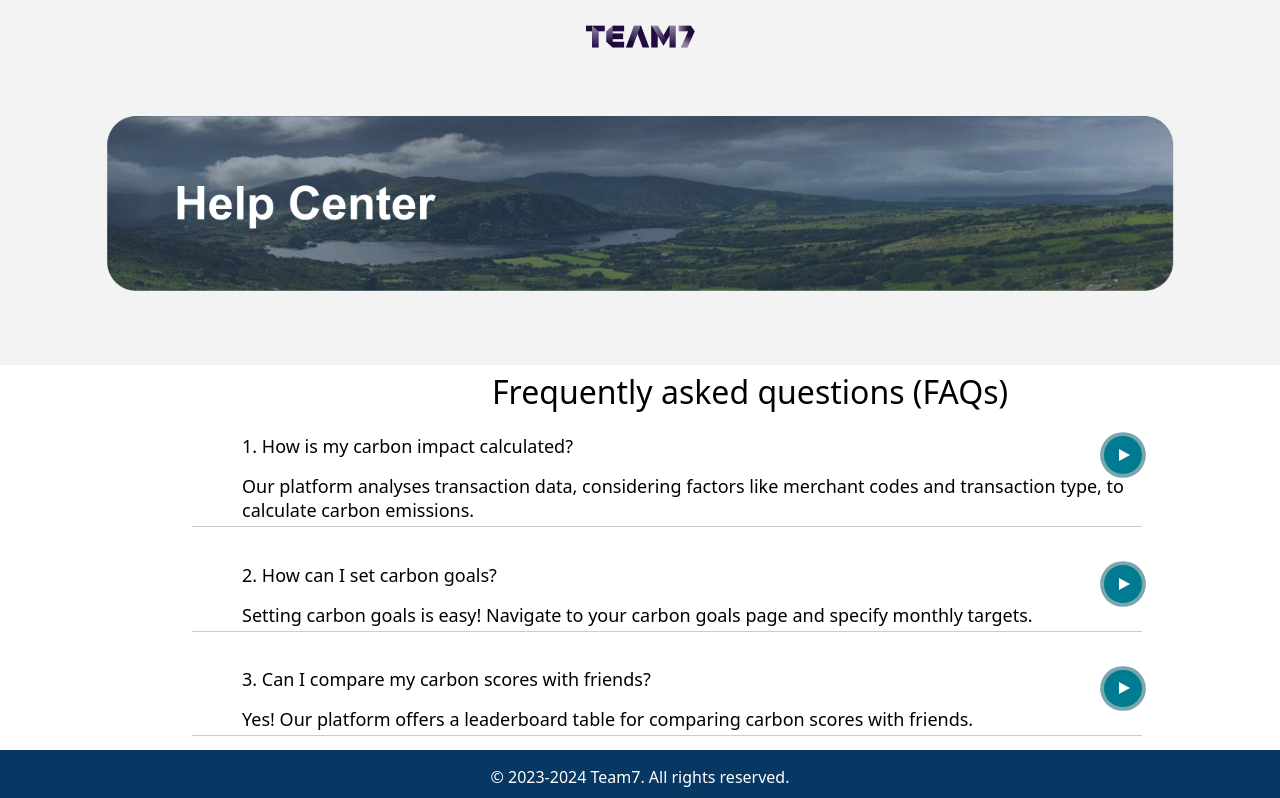
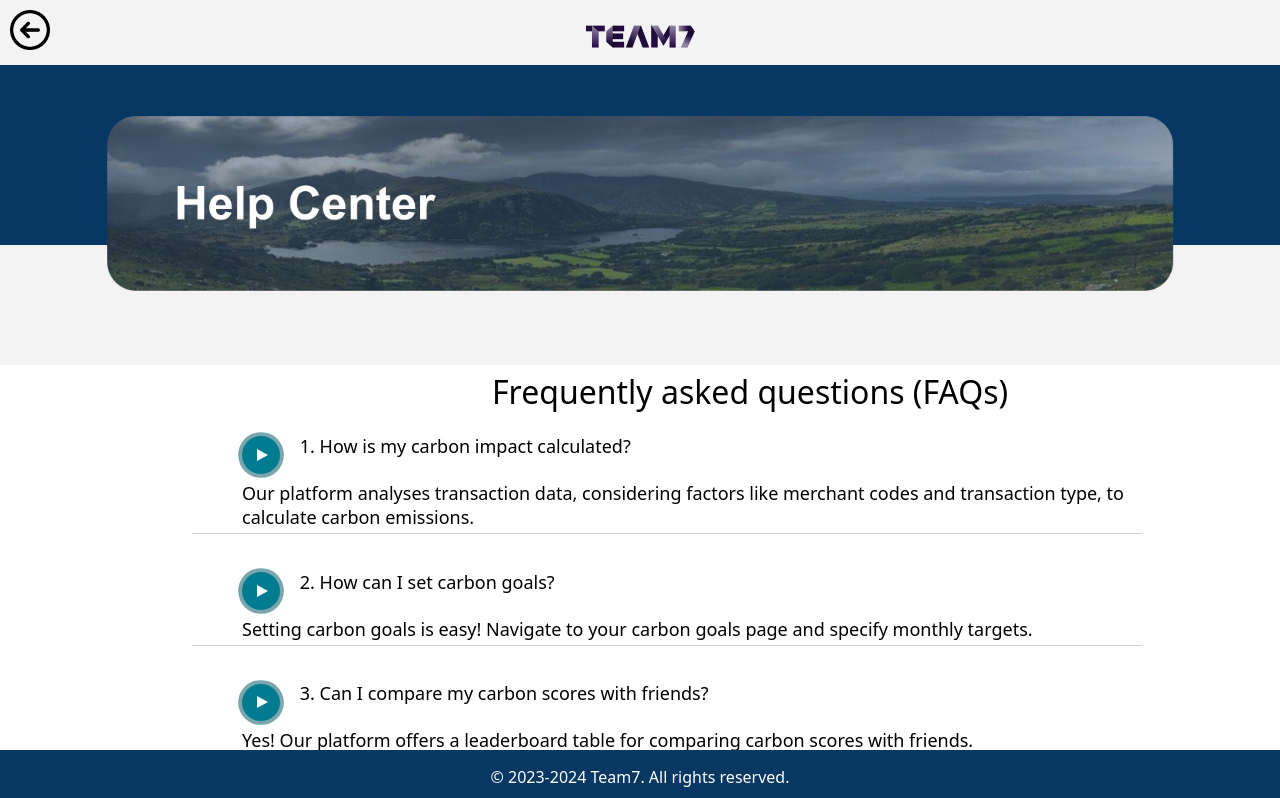
Before and after one commit to He1mont/CapitalOne-Carbon-Impact, a React (Create React App) app in the folder frontend/: page /FAQS in a window 1280 px wide. Shown: the top 798 px of the page. Built offline with nearby package versions, Linux system fonts and the light colour scheme.

Commit message:
feat: format changes to help and FAQ

```diff
--- a/frontend/src/assets/styles/FAQ.module.css
+++ b/frontend/src/assets/styles/FAQ.module.css
@@ -37,6 +37,16 @@ html, body {
     transform: translateY(-50%);
 
   }
+  .headLeft{
+    margin-left: 2px;
+    position: absolute;
+    margin-top: 5px;
+    margin-left: 5px;
+  }
+  .backimg{
+    width: 50px;
+    object-fit: fill;
+  }
 
   /*------------------------------ MID ------------------------------*/
   .midBar{
@@ -48,7 +58,7 @@ html, body {
   /*---------- MID-HIGH ----------*/
 
   .midHigh{
-    z-index: -1;
+    z-index: 1;
     user-select: none;
     width: 100%;
     height: 180px;
@@ -97,12 +107,13 @@ html, body {
   }
 
 
+
   /*------------------------------ LOW ------------------------------*/
   .lowBar{
     position: absolute;
     top: 365px;
     min-height: 330px;
-    height:600px;
+    height:850px;
     width: 100vw;
     /* height: auto; */
     /* width: 100%; */
@@ -142,7 +153,7 @@ html, body {
     cursor: pointer;
     /* transition: 0.3; */
     animation: pulse 4.0s ease infinite;
-    margin-left: 100px;
+    margin-right: 20px;
 
   }
   .play_button::before{
@@ -191,6 +202,7 @@ html, body {
 }
 .helpTable label {
     display: block;
+    padding-top: 7px;
     padding-bottom: 4px;
 }
 
--- a/frontend/src/assets/styles/Help.module.css
+++ b/frontend/src/assets/styles/Help.module.css
@@ -48,17 +48,6 @@ body {
   position: absolute;
 }
 
-/*---------- MID-HIGH ----------*/
-
-.midHigh {
-  z-index: -1;
-  user-select: none;
-  width: 100%;
-  height: 180px;
-  position: absolute;
-  text-align: center;
-  background-color: #073763ff;
-}
 
 .title {
   color: white;
@@ -254,15 +243,18 @@ body {
   width: 100%;
   height: 300px;
   position: absolute;
+
 }
 
 /*---------- MID-HIGH ----------*/
 .midHigh {
   user-select: none;
+  background-color: #073763ff;
   width: 100%;
   height: 200px;
   position: absolute;
-  background-color: #073763ff;
+  z-index: 1;
+
 }
 
 /*---------- CENTER ----------*/
@@ -303,7 +295,7 @@ body {
 .lowBar {
   position: absolute;
   top: 365px;
-  min-height: 330px;
+  min-height: 500px;
   height: auto;
   width: 100%;
   background-color: rgb(255, 255, 255);
--- a/frontend/src/pages/FAQS.js
+++ b/frontend/src/pages/FAQS.js
@@ -4,26 +4,6 @@ import styles from "../assets/styles/FAQ.module.css"; // Import CSS module
 import { useCollapse } from "react-collapsed";
 import axios from "axios";
 
-/**
- * Collapsible component
- */
-function Collap(props) {
-  const config = {
-    defaultExpanded: props.defaultExpanded || false,
-    collapsedHeight: props.collapsedHeight || 0,
-  };
-  const { getCollapseProps, getToggleProps, isExpanded } = useCollapse(config);
-  return (
-    <div className={styles.collapsible}>
-      <div className={styles.header} {...getToggleProps()}>
-        <div className={styles.title}>{props.title}</div>
-      </div>
-      <div {...getCollapseProps()}>
-        <div className={styles.content}>{props.children}</div>
-      </div>
-    </div>
-  );
-}
 
 function Head() {
   const history = useHistory();
@@ -32,8 +12,20 @@ function Head() {
       pathname: "/",
     });
   }
+  function handleHelpClick() {
+    history.push({
+      pathname: "/help",
+    });
+  }
   return (
     <div className={styles.headBar}>
+          <div className={styles.headLeft}>
+        <img
+        src="/images/helpback.png"
+        className={styles.backimg}
+        onClick={handleHelpClick}
+        />
+      </div>
       {/* Logo */}
       <div className={styles.headCenter}>
         <img
@@ -50,7 +42,9 @@ function Head() {
 function Mid({ name }) {
   return (
     <div className={styles.midBar}>
+
       <div className={styles.midHigh}>
+
         {/* <h1 className={styles.title}>Help centre</h1> */}
       </div>
       {/* Carbon Impact Information Box */}
@@ -148,8 +142,9 @@ function Low({ name, id }) {
           </div>
           <div className={styles.questionWrapper}>
             <div className={styles.question}>
+            <button className={styles.play_button} onClick={handleqs1}></button>
               <span>1. How is my carbon impact calculated?</span>
-              <button className={styles.play_button} onClick={handleqs1}></button>
+
             </div>
             <label>
               Our platform analyses transaction data, considering factors like
@@ -158,8 +153,9 @@ function Low({ name, id }) {
           </div>
           <div className={styles.questionWrapper}>
             <div className={styles.question}>
+            <button className={styles.play_button} onClick={handleqs2}></button>
               <span>2. How can I set carbon goals?</span>
-              <button className={styles.play_button} onClick={handleqs2}></button>
+
             </div>
             <label>
               Setting carbon goals is easy! Navigate to your carbon goals page and
@@ -168,8 +164,9 @@ function Low({ name, id }) {
           </div>
           <div className={styles.questionWrapper}>
             <div className={styles.question}>
+            <button className={styles.play_button} onClick={handleqs3}></button>
               <span>3. Can I compare my carbon scores with friends?</span>
-              <button className={styles.play_button} onClick={handleqs3}></button>
+
             </div>
             <label>
               Yes! Our platform offers a leaderboard table for comparing carbon
@@ -178,8 +175,9 @@ function Low({ name, id }) {
           </div>
           <div className={styles.questionWrapper}>
             <div className={styles.question}>
+            <button className={styles.play_button}onClick={handleqs4}></button>
               <span>4. How often are carbon scores updated?</span>
-              <button className={styles.play_button}onClick={handleqs4}></button>
+
             </div>
             <label>
               Carbon scores are regularly updated based on the latest transaction
@@ -188,8 +186,9 @@ function Low({ name, id }) {
           </div>
           <div className={styles.questionWrapper}>
             <div className={styles.question}>
+            <button className={styles.play_button}onClick={handleqs5}></button>
               <span>5. How does the platform work?</span>
-              <button className={styles.play_button}onClick={handleqs5}></button>
+
             </div>
             <label>
               Our platform helps users understand and reduce their carbon
@@ -199,8 +198,9 @@ function Low({ name, id }) {
           </div>
           <div className={styles.questionWrapper}>
             <div className={styles.question}>
+            <button className={styles.play_button}onClick={handleqs6}></button>
               <span>6. Is my data secure on the platform?</span>
-              <button className={styles.play_button}onClick={handleqs6}></button>
+
             </div>
             <label>
               Absolutely. We prioritise the security and privacy of your data,
```
Also changed, not shown: frontend/public/images/helpback.png (added), 1 other file (tests, documents, lock files or other folders).
